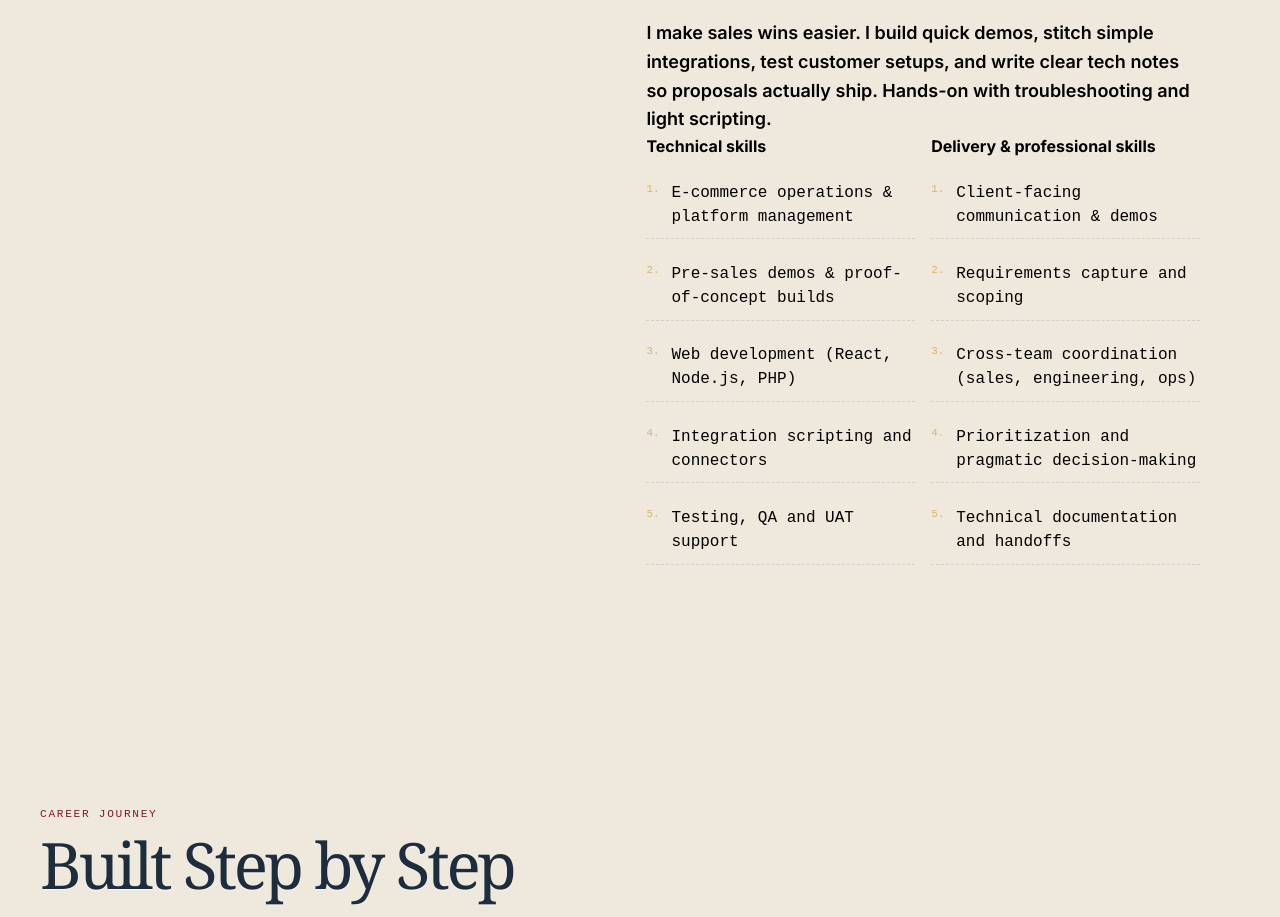
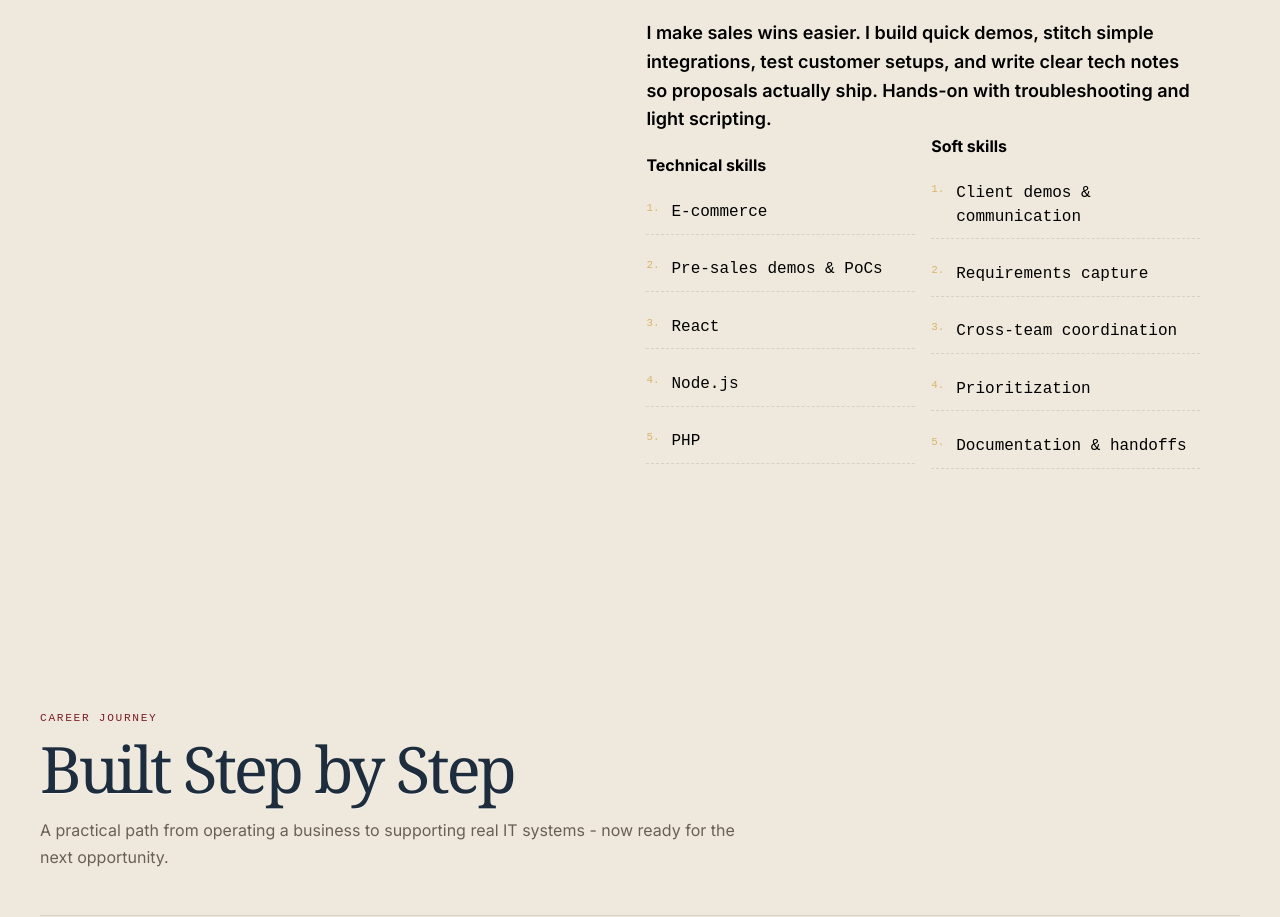
Before and after one commit to DprsCowdr/Portfolio, a React (Vite) app in the folder brandon/: page / in a window 1280 px wide. Shown: the part 1060-1977 px from the top of the page. Built offline with nearby package versions, Linux system fonts and the light colour scheme.

Commit message:
About: shorten technical skills items (remove parentheses), rename second column to 'Soft skills', add spacing before Technical skills

```diff
--- a/brandon/src/components/AboutSection.jsx
+++ b/brandon/src/components/AboutSection.jsx
@@ -1,18 +1,18 @@
 export const AboutSection = () => {
     const technicalSkills = [
-        "E-commerce operations & platform management",
-        "Pre-sales demos & proof-of-concept builds",
-        "Web development (React, Node.js, PHP)",
-        "Integration scripting and connectors",
-        "Testing, QA and UAT support"
+        "E-commerce",
+        "Pre-sales demos & PoCs",
+        "React",
+        "Node.js",
+        "PHP"
     ];
 
-    const professionalSkills = [
-        "Client-facing communication & demos",
-        "Requirements capture and scoping",
-        "Cross-team coordination (sales, engineering, ops)",
-        "Prioritization and pragmatic decision-making",
-        "Technical documentation and handoffs"
+    const softSkills = [
+        "Client demos & communication",
+        "Requirements capture",
+        "Cross-team coordination",
+        "Prioritization",
+        "Documentation & handoffs"
     ];
 
     return (
@@ -41,8 +41,8 @@ export const AboutSection = () => {
                             </div>
 
                             <div className="skills-column">
-                                <h4 className="skills-column-title">Delivery & professional skills</h4>
-                                {professionalSkills.map((s, i) => (
+                                <h4 className="skills-column-title">Soft skills</h4>
+                                {softSkills.map((s, i) => (
                                     <div key={s} className="about-focus-item">
                                         <span aria-hidden="true">{i + 1}.</span>
                                         <span className="focus-text">{s}</span>
--- a/brandon/src/index.css
+++ b/brandon/src/index.css
@@ -144,6 +144,9 @@ a { color: inherit; text-decoration: none; }
 
 .about-focus-lead { font-size: 1.125rem; line-height: 1.6; font-weight: 600; color: #000; }
 .skills-column-title { font-weight: 700; margin-bottom: 0.6rem; color: #000; }
+
+/* add extra space before technical skills header */
+.skills-column:first-child { padding-top: 1.2rem; }
 .about-focus-item { display: flex; gap: 0.75rem; align-items: flex-start; margin-bottom: 0.6rem; }
 .about-focus-item .focus-text { display: block; color: #000; font-size: 1rem; }
 
```
